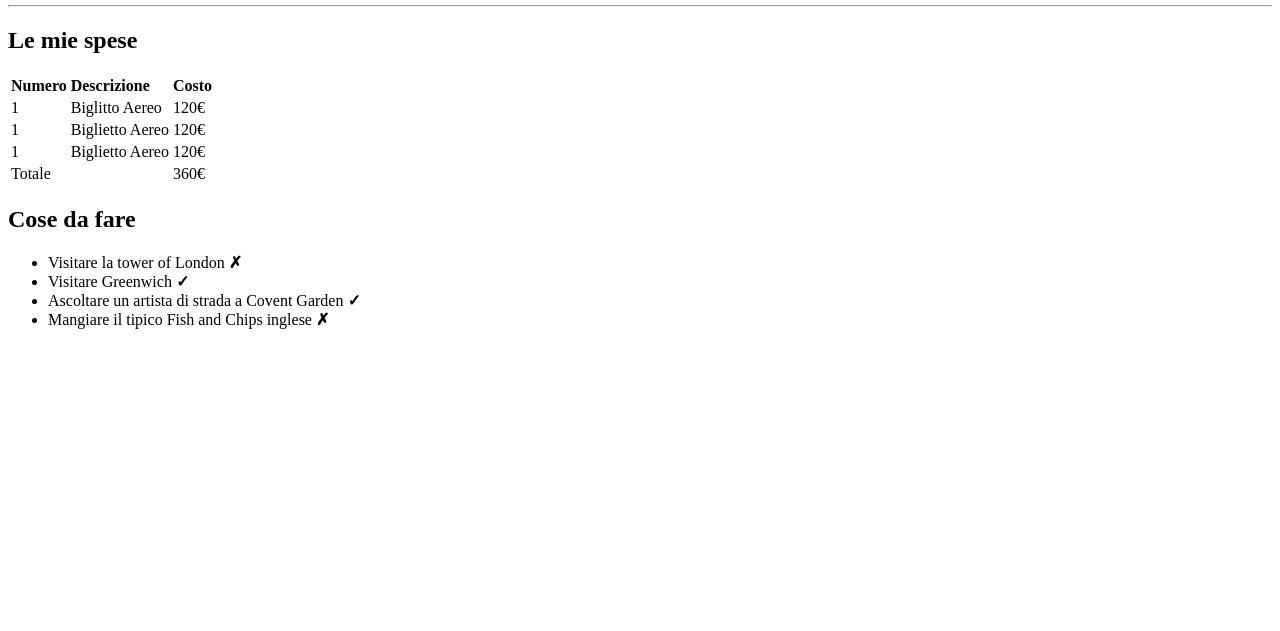
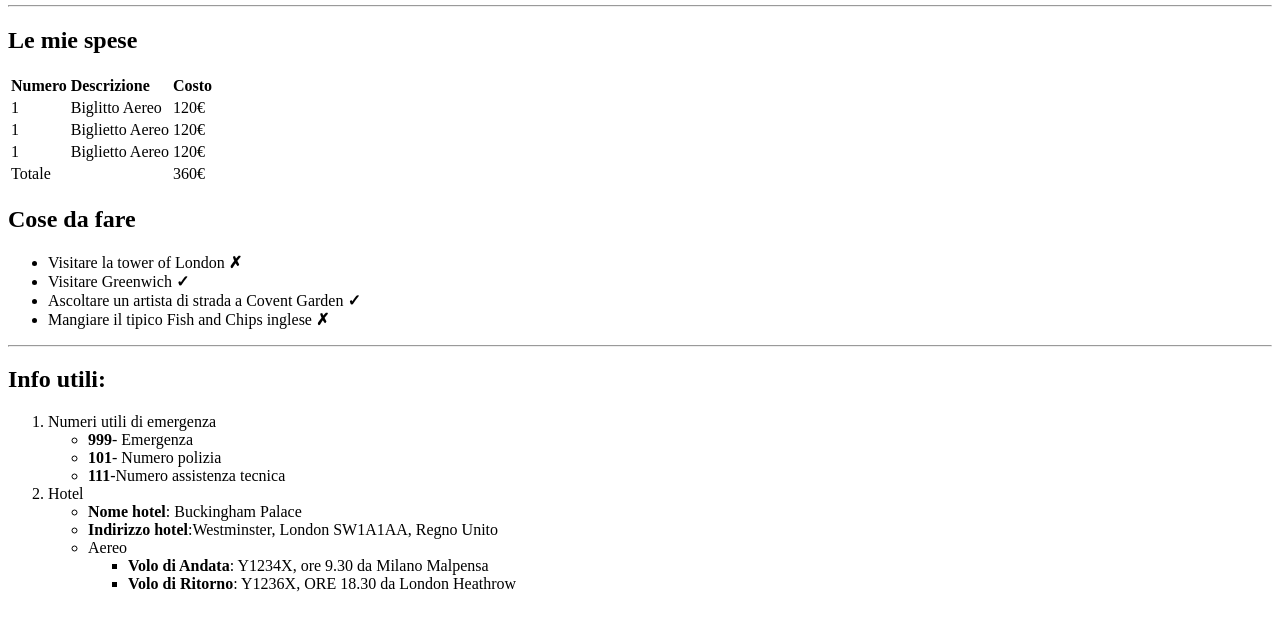
Before and after one commit to EmanueleEsposito/html-london-trip, a plain HTML site: page index.html in a window 1280 px wide. Shown: the part 101-732 px from the top of the page. Drawn offline with Linux system fonts and the light colour scheme.

Commit message:
Aggiunto Info Utili

```diff
--- a/index.html
+++ b/index.html
@@ -71,5 +71,31 @@
          <li>Mangiare il tipico Fish and Chips inglese <strong>&cross;</strong> </li>
     </ul>
 </section>
+<hr>
+<!--Inserimento Info Utili-->
+<h2>Info utili:</h2>
+<ol>
+    <li>Numeri utili di emergenza</li>
+    <ul>
+        <li> <strong>999</strong>- Emergenza </li>
+        <li> <strong>101</strong>- Numero polizia</li>
+        <li><strong>111</strong>-Numero assistenza tecnica</li>
+    </ul>
+    <li>Hotel</li>
+    <ul>
+        <li><strong>Nome hotel</strong>: Buckingham Palace</li>
+        <li><strong>Indirizzo hotel</strong>:Westminster, London SW1A1AA, Regno Unito </li>
+
+    </ul>
+    <ul>
+        <li>Aereo</li>
+        <ul>
+            <li><strong>Volo di Andata</strong>: Y1234X, ore 9.30 da Milano Malpensa</li>
+            <li><strong>Volo di Ritorno</strong>: Y1236X, ORE 18.30 da London Heathrow</li>
+
+
+        </ul>
+    </ul>
+</ol>
 
 </html>
```
